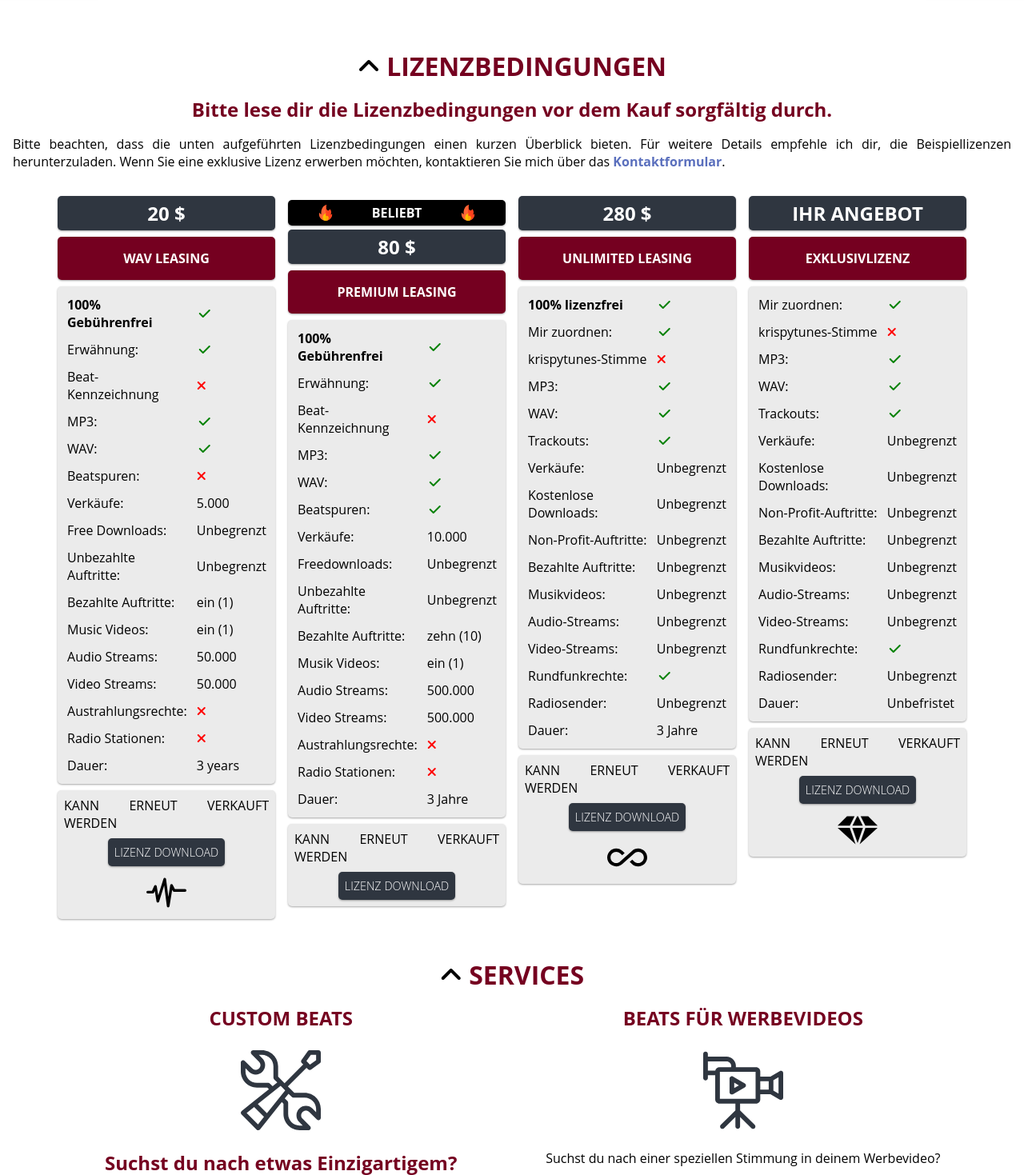
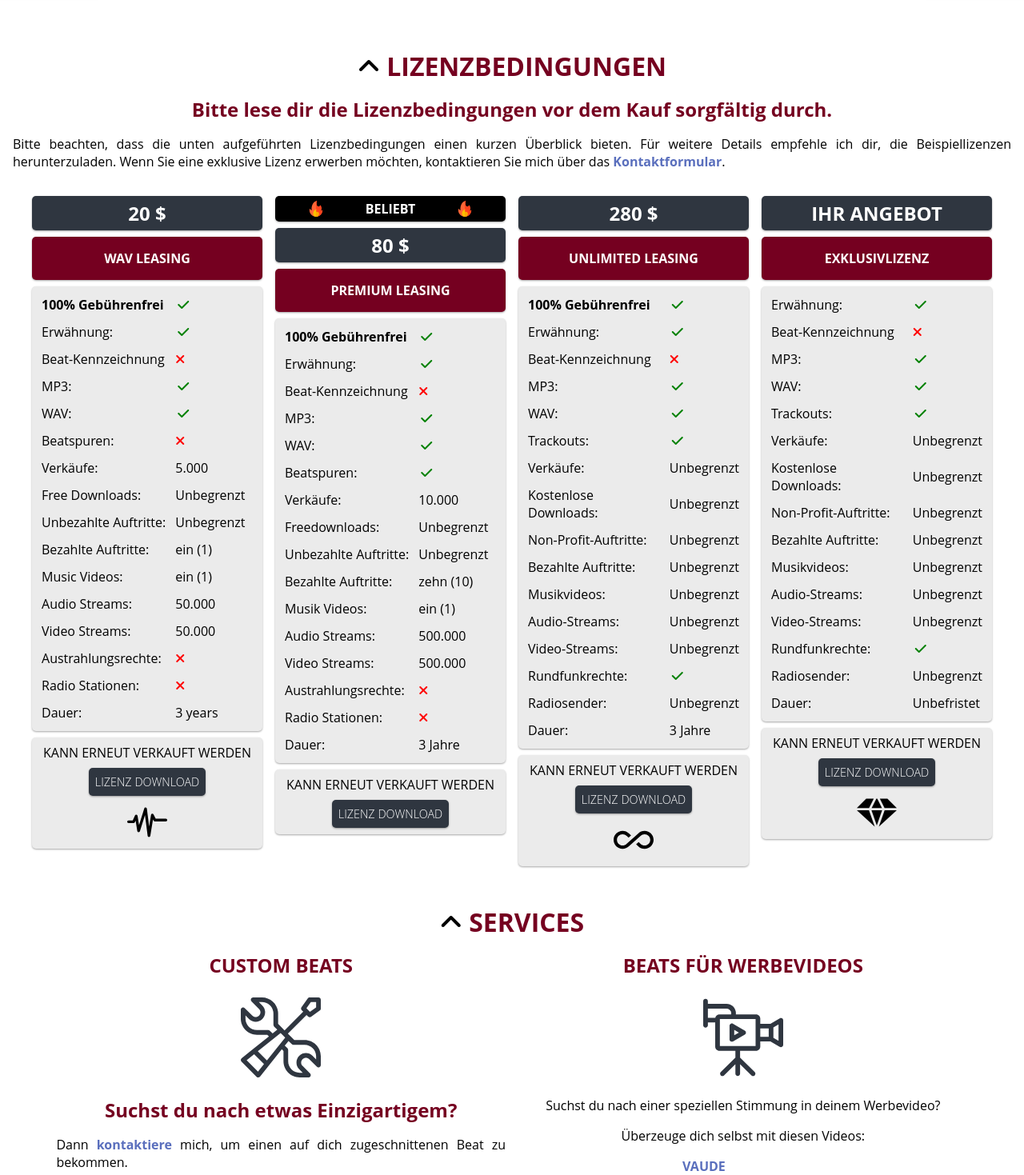
Before and after one commit to alperkuertuel/krispytunes, a PHP site: page /de.php in a window 1280 px wide. Shown: the part 1531-3000 px from the top of the page at 80% size. Run offline with PHP 8.4, Linux system fonts and the light colour scheme; some libraries are stand-ins or nearby versions.

Commit message:
fix license-terms spacing

```diff
--- a/components/license-terms/license-terms-de.php
+++ b/components/license-terms/license-terms-de.php
@@ -169,15 +169,15 @@
             <h3 data-js="license-button">UNLIMITED LEASING</h3>
             <table data-js="license-table">
                 <tr>
-                    <td><b>100% lizenzfrei</b></td>
+                    <td><b>100% Gebührenfrei</b></td>
                     <td><i class="fa fa-fw fa-check" title="Aktiviert"></i></td>
                 </tr>
                 <tr>
-                    <td>Mir zuordnen:</td>
+                    <td>Erwähnung:</td>
                     <td><i class="fa fa-fw fa-check" title="Aktiviert"></i></td>
                 </tr>
                 <tr>
-                    <td>krispytunes-Stimme</td>
+                    <td>Beat-Kennzeichnung</td>
                     <td><i class="fa fa-times" title="Deaktiviert"></i></td>
                 </tr>
                 <tr>
@@ -246,11 +246,11 @@
             <h3 data-js="license-button">EXKLUSIVLIZENZ</h3>
             <table data-js="license-table">
                 <tr>
-                    <td>Mir zuordnen:</td>
+                    <td>Erwähnung:</td>
                     <td><i class="fa fa-fw fa-check" title="Aktiviert"></i></td>
                 </tr>
                 <tr>
-                    <td>krispytunes-Stimme</td>
+                    <td>Beat-Kennzeichnung</td>
                     <td><i class="fa fa-times" title="Deaktiviert"></i></td>
                 </tr>
                 <tr>
--- a/components/license-terms/license-terms.css
+++ b/components/license-terms/license-terms.css
@@ -21,6 +21,7 @@
 .license-terms-contracts {
   display: flex;
   flex-direction: row;
+  justify-content: center;
   flex-wrap: wrap;
   gap: 1rem;
 }
@@ -29,8 +30,12 @@
 .license-terms-contracts__premium-leasing,
 .license-terms-contracts__unlimited-leasing,
 .license-terms-contracts__exclusive {
-  width: 17rem;
-  margin: 1rem auto;
+  display: flex;
+  flex-direction: column;
+  justify-content: flex-start;
+  gap: 0.5rem;
+  width: 18rem;
+  margin: 1rem 0;
 }
 
 @media (max-width: 768px) {
@@ -39,13 +44,30 @@
   }
 }
 
+.popular {
+  display: flex;
+  justify-content: space-between;
+  gap: 1rem;
+  color: var(--white);
+  text-transform: uppercase;
+  font-weight: bold;
+  background-color: var(--black);
+  border-radius: 5px;
+  box-shadow: var(--box-shadow);
+  padding: 5px;
+}
+
+.popular img {
+  width: 20px;
+  height: 20px;
+}
+
 .license-terms-contracts table {
   display: block;
   text-align: left;
   background-color: var(--box-color);
   box-shadow: var(--box-shadow);
   padding: 5px;
-  margin-bottom: 0.5rem;
   border-radius: 5px;
 }
 
@@ -53,18 +75,6 @@
   .license-terms-contracts table {
     display: none;
   }
-}
-
-.license-terms-contracts table tr td {
-  padding: 5px;
-}
-
-.fa-times {
-  color: red;
-}
-
-.fa-check {
-  color: green;
 }
 
 .popular {
@@ -79,12 +89,23 @@
   border-radius: 5px;
   box-shadow: var(--box-shadow);
   padding: 5px;
-  margin: 5px 0;
 }
 
 .popular img {
   width: 20px;
   height: 20px;
+}
+
+.license-terms-contracts table tr td {
+  padding: 5px;
+}
+
+.fa-times {
+  color: red;
+}
+
+.fa-check {
+  color: green;
 }
 
 .license-terms-contracts h2 {
@@ -101,7 +122,6 @@
   text-align: center;
   background-color: var(--primary-color);
   padding: 1rem;
-  margin: 0.5rem 0;
   border-radius: 5px;
   box-shadow: var(--box-shadow);
 }
```
